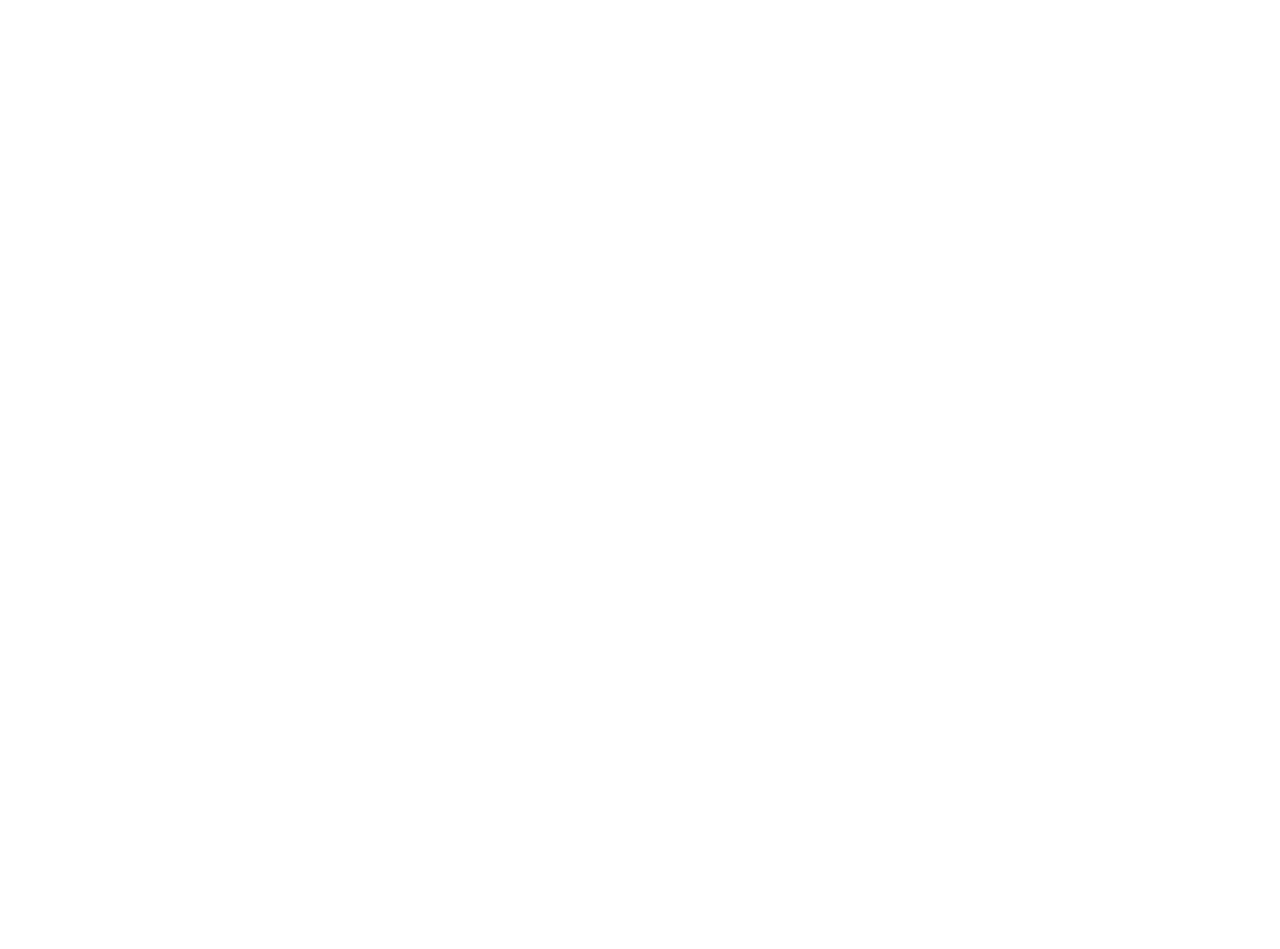
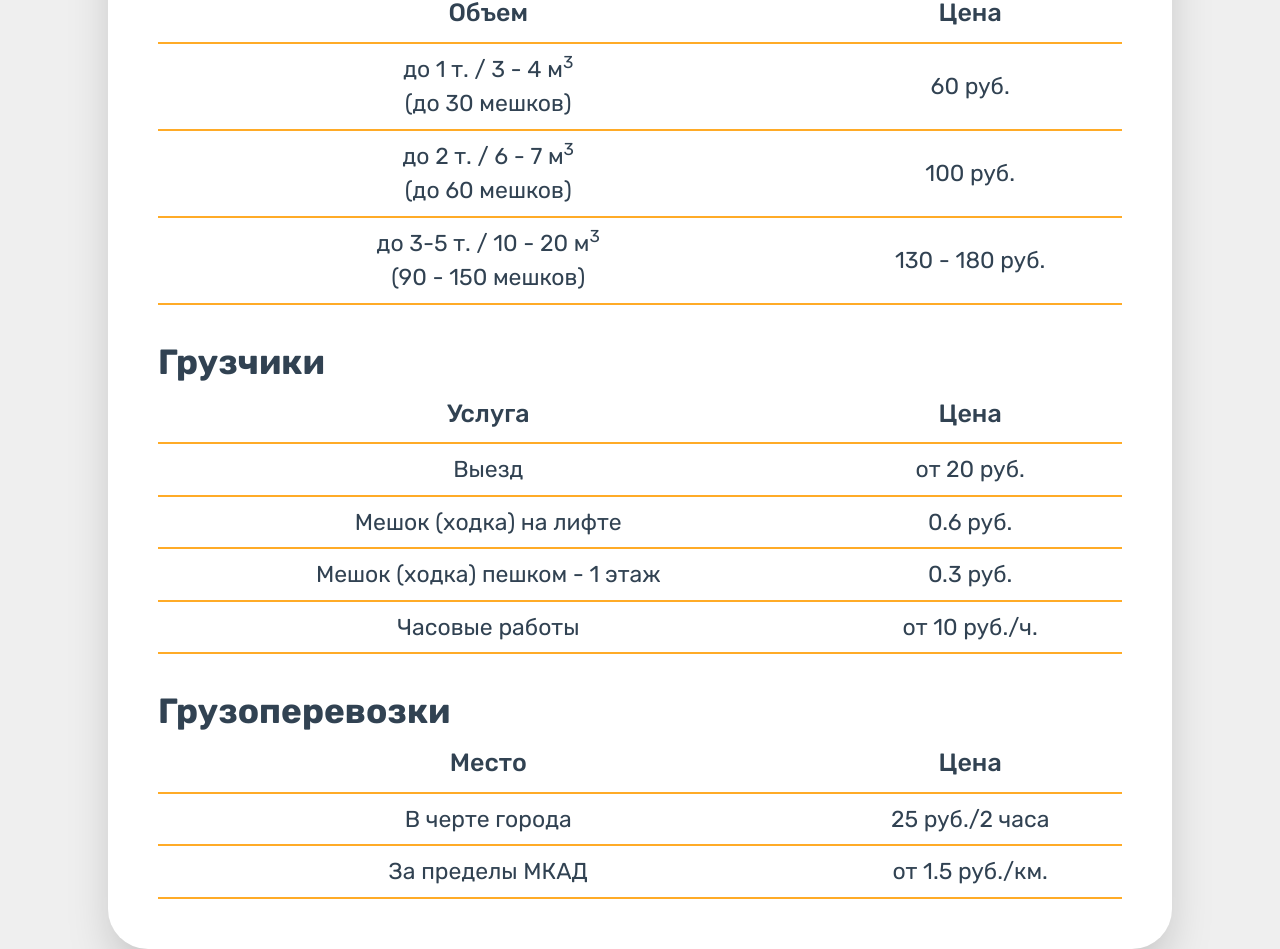
Before and after one commit to DaniilBenyash/vyvoz-musora-minsk.by, a Next.js app: page / in a window 1280 px wide. Shown: the part 1016-1965 px from the top of the page. Before the commit the page ends 800 px from the top, so only its background shows below. Built offline with nearby package versions, Linux system fonts and the light colour scheme.

Commit message:
add: Price

```diff
--- a/components/Main.tsx
+++ b/components/Main.tsx
@@ -5,7 +5,7 @@ const Main = () => {
     return (
      <div className="flex justify-between items-center h-[calc(100vh-100px)] tablet:h-auto tablet:pt-[100px]">
         <div>
-            <h1 className="text-[55px] font-semibold leading-[65px] mobile:text-[40px] mobile:leading-[45px]">Вывоз строительного<br/>мусора</h1>
+            <h1 className="text-[55px] font-bold leading-[65px] mobile:text-[40px] mobile:leading-[45px]">Вывоз строительного<br/>мусора</h1>
             <div className="flex items-center text-2xl mt-8 mb-10 mobile:text-xl">
                 <div className="w-[50px] h-[3px] rounded-full bg-[#FFAB27] mr-[16px]"></div>
                 в Минске и Минской обл.</div>
--- /dev/null
+++ b/components/Price.tsx
@@ -0,0 +1,75 @@
+const Price = () => {
+    return (
+        <section className="w-full tablet:mt-[100px]">
+            <h2 className="text-[45px] font-bold leading-none mobile:text-[35px]">Стоимость вывоза</h2>
+            <div className="w-[100px] h-[5px] rounded-full bg-[#FFAB27] my-[30px]"></div>
+            <div className="bg-white shadow-2xl p-[50px] rounded-[40px] mobile:px-[30px]">
+                <table className="w-full text-center">
+                    <tbody className="">
+                        <tr className='text-[35px] text-left leading-none mobile:text-[25px]'>
+                            <th colSpan={2} className='pb-[15px]'>Автомобиль (без грузчиков)</th>
+                        </tr>
+                        <tr className="text-[25px] border-b-[2px] border-[#FFAB27] mobile:text-[20px]">
+                            <th className='pb-[10px] font-medium'>Объем</th>
+                            <th className='pb-[10px] font-medium'>Цена</th>
+                        </tr>
+                        <tr className='text-[23px] border-b-[2px] border-[#FFAB27] mobile:text-[18px]'>
+                            <td className='py-[8px]'>до 1 т. / 3 - 4 м<sup>3</sup><br/> (до 30 мешков)</td>
+                            <td className='py-[8px]'>60 руб.</td>
+                        </tr>
+                        <tr className='text-[23px] border-b-[2px] border-[#FFAB27] mobile:text-[18px]'>
+                            <td className='py-[8px]'>до 2 т. / 6 - 7 м<sup>3</sup><br/> (до 60 мешков)</td>
+                            <td className='py-[8px]'>100 руб.</td>
+                        </tr>
+                        <tr className='text-[23px] border-b-[2px] border-[#FFAB27] mobile:text-[18px]'>
+                            <td className='py-[8px]'>до 3-5 т. / 10 - 20 м<sup>3</sup><br/> (90 - 150 мешков)</td>
+                            <td className='py-[8px]'>130 - 180 руб.</td>
+                        </tr>
+
+                        <tr className='text-[35px] text-left leading-none mobile:text-[25px]'>
+                            <th colSpan={2} className='pb-[15px] pt-[40px]'>Грузчики</th>
+                        </tr>
+                        <tr className="text-[25px] border-b-[2px] border-[#FFAB27] mobile:text-[20px]">
+                            <th className='pb-[10px] font-medium'>Услуга</th>
+                            <th className='pb-[10px] font-medium'>Цена</th>
+                        </tr>
+                        <tr className='text-[23px] border-b-[2px] border-[#FFAB27] mobile:text-[18px]'>
+                            <td className='py-[8px]'>Выезд</td>
+                            <td className='py-[8px]'>от 20 руб.</td>
+                        </tr>
+                        <tr className='text-[23px] border-b-[2px] border-[#FFAB27] mobile:text-[18px]'>
+                            <td className='py-[8px]'>Мешок (ходка) на лифте</td>
+                            <td className='py-[8px]'>0.6 руб.</td>
+                        </tr>
+                        <tr className='text-[23px] border-b-[2px] border-[#FFAB27] mobile:text-[18px]'>
+                            <td className='py-[8px]'>Мешок (ходка) пешком - 1 этаж</td>
+                            <td className='py-[8px]'>0.3 руб.</td>
+                        </tr>
+                        <tr className='text-[23px] border-b-[2px] border-[#FFAB27] mobile:text-[18px]'>
+                            <td className='py-[8px]'>Часовые работы</td>
+                            <td className='py-[8px]'>от 10 руб./ч.</td>
+                        </tr>
+
+                        <tr className='text-[35px] text-left leading-none mobile:text-[25px]'>
+                            <th colSpan={2} className='pb-[15px] pt-[40px]'>Грузоперевозки</th>
+                        </tr>
+                        <tr className="text-[25px] border-b-[2px] border-[#FFAB27] mobile:text-[20px]">
+                            <th className='pb-[10px] font-medium'>Место</th>
+                            <th className='pb-[10px] font-medium'>Цена</th>
+                        </tr>
+                        <tr className='text-[23px] border-b-[2px] border-[#FFAB27] mobile:text-[18px]'>
+                            <td className='py-[8px]'>В черте города</td>
+                            <td className='py-[8px]'>25 руб./2 часа</td>
+                        </tr>
+                        <tr className='text-[23px] border-b-[2px] border-[#FFAB27] mobile:text-[18px]'>
+                            <td className='py-[8px]'>За пределы МКАД</td>
+                            <td className='py-[8px]'>от 1.5 руб./км.</td>
+                        </tr>
+                    </tbody>
+                </table>
+            </div>
+        </section>
+    )
+}
+
+export default Price
--- a/pages/index.tsx
+++ b/pages/index.tsx
@@ -1,5 +1,6 @@
 import Header from "../components/Header"
 import Main from "../components/Main"
+import Price from "../components/Price"
 
 const Home = () =>  {
   return (
@@ -7,6 +8,7 @@ const Home = () =>  {
       <div className="mw-[1100px] px-[100px] mobile:px-[20px]">
         <Header/>
         <Main/>
+        <Price/>
       </div>
     </div>
   )
```
